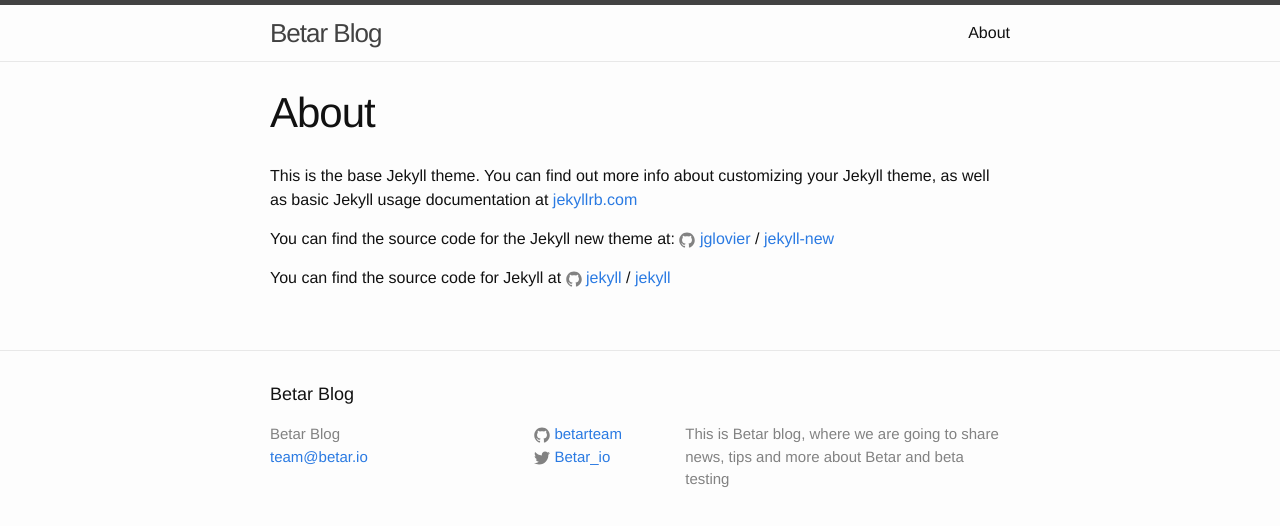
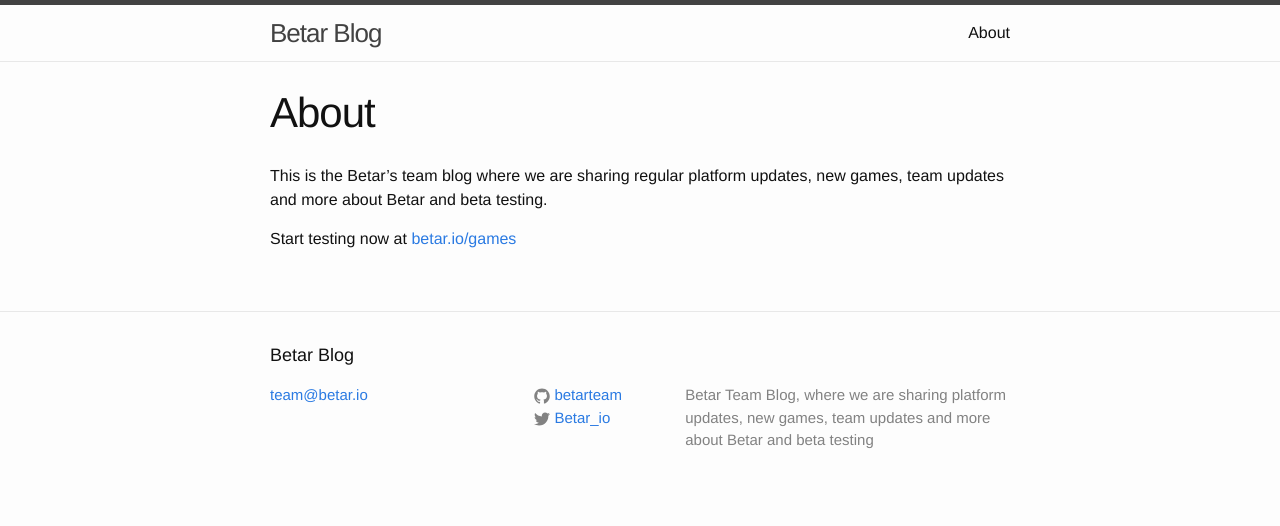
Before and after one commit to BetarTeam/betar-blog, a Jekyll site: the page built from about.md, in a window 1280 px wide. Shown: the top 526 px of the page. Built offline with Jekyll 4.4.1, drawn with Linux system fonts in a browser that asks for light colours.

Commit message:
Adds several improvements to blog and adds first log post

```diff
--- a/_config.yml
+++ b/_config.yml
@@ -9,7 +9,7 @@
 title: Betar Blog
 email: team@betar.io
 description: > # this means to ignore newlines until "baseurl:"
-  This is Betar blog, where we are going to share news, tips and more about Betar and beta testing
+  Betar Team Blog, where we are sharing platform updates, new games, team updates and more about Betar and beta testing
 baseurl: "" # the subpath of your site, e.g. /blog
 url: "http://blog.betar.io" # the base hostname & protocol for your site
 twitter_username: Betar_io
--- a/_includes/footer.html
+++ b/_includes/footer.html
@@ -7,7 +7,6 @@
     <div class="footer-col-wrapper">
       <div class="footer-col footer-col-1">
         <ul class="contact-list">
-          <li>{{ site.title }}</li>
           <li><a href="mailto:{{ site.email }}">{{ site.email }}</a></li>
         </ul>
       </div>
--- a/about.md
+++ b/about.md
@@ -4,12 +4,6 @@ title: About
 permalink: /about/
 ---
 
-This is the base Jekyll theme. You can find out more info about customizing your Jekyll theme, as well as basic Jekyll usage documentation at [jekyllrb.com](http://jekyllrb.com/)
+This is the Betar's team blog where we are sharing regular platform updates, new games, team updates and more about Betar and beta testing.
 
-You can find the source code for the Jekyll new theme at:
-{% include icon-github.html username="jglovier" %} /
-[jekyll-new](https://github.com/jglovier/jekyll-new)
-
-You can find the source code for Jekyll at
-{% include icon-github.html username="jekyll" %} /
-[jekyll](https://github.com/jekyll/jekyll)
+Start testing now at [betar.io/games](https://betar.io/games/)
--- a/index.html
+++ b/index.html
@@ -3,8 +3,6 @@ layout: default
 ---
 
 <div class="home">
-
-  <h1 class="page-heading">Posts</h1>
 
   <ul class="post-list">
     {% for post in site.posts %}
```
Also changed, not shown: _posts/2016-01-15-welcome-to-jekyll.markdown (deleted, +0 -25 lines), _posts/2016-02-02-hello-world.markdown (added, +23 -0 lines), Gemfile.lock, assets/logo.png (added), 1 other file.
